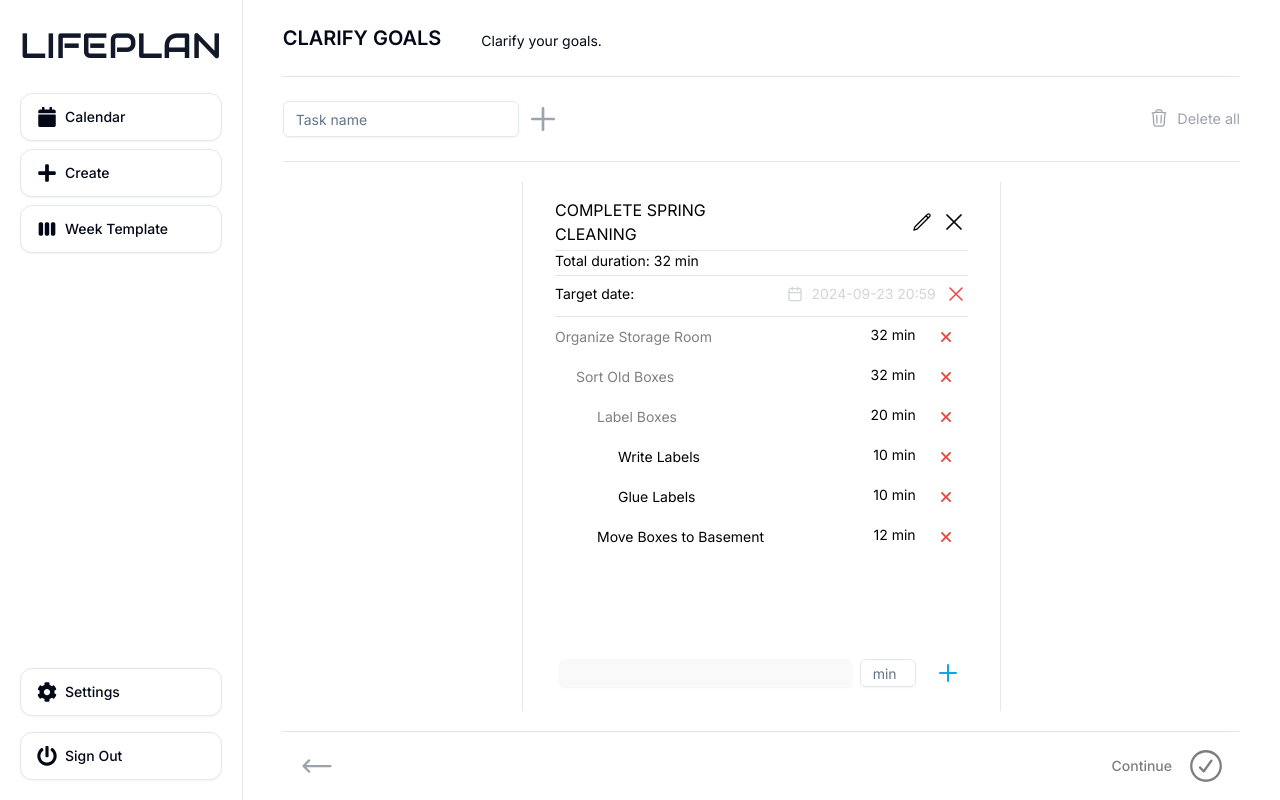
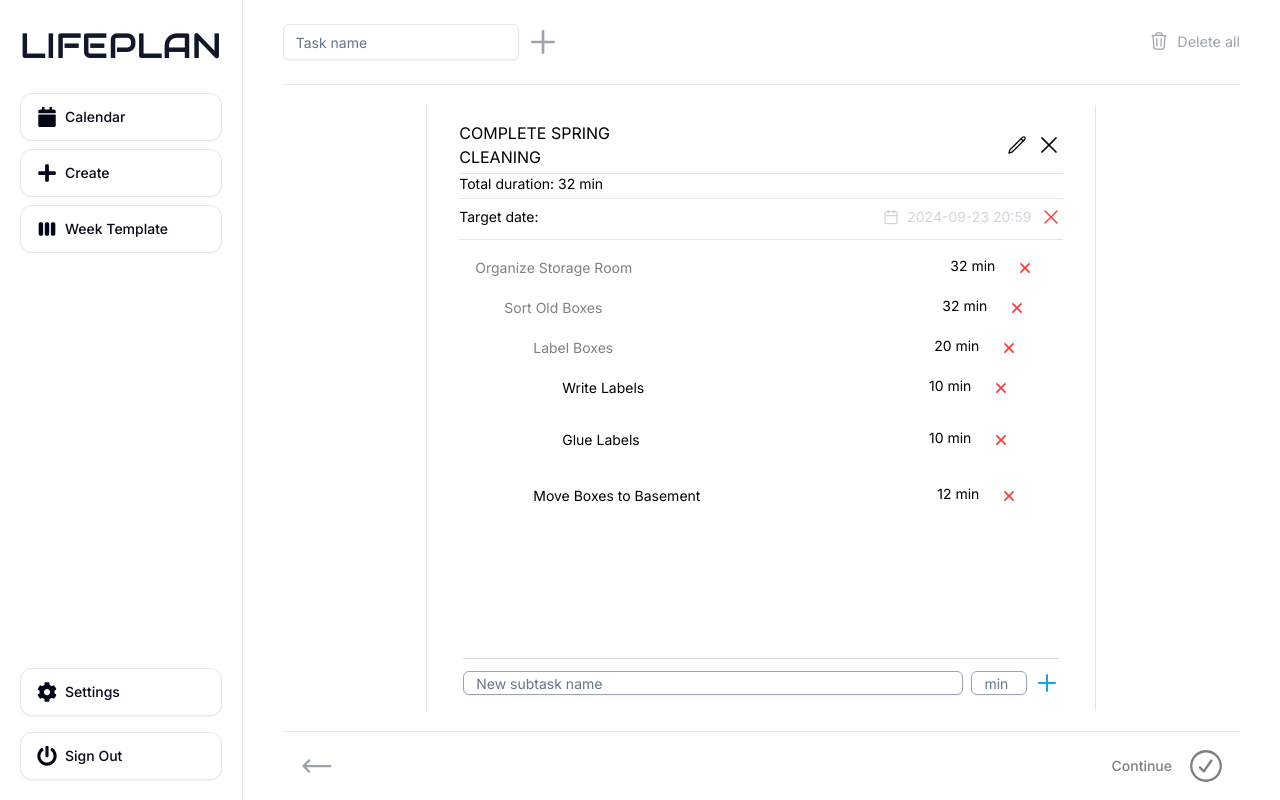
Before and after one commit to marcusryden92/lifeplan, a Next.js app: page /create/clarify-goals in a window 1280 px wide. Built offline with nearby package versions, Linux system fonts and the light colour scheme; no server answers.

Commit message:
Subtasks layout and styling

```diff
--- a/app/(protected)/create/clarify-goals/components/add-subtask.tsx
+++ b/app/(protected)/create/clarify-goals/components/add-subtask.tsx
@@ -10,9 +10,11 @@ import { getSubtasksFromId } from "@/utils/task-array-utils";
 const AddSubtask = ({
   task,
   parentId,
+  isMainParent,
 }: {
   task: Planner;
   parentId: string;
+  isMainParent?: boolean;
 }) => {
   const [taskDuration, setTaskDuration] = useState<number | undefined>(
     undefined
@@ -85,39 +87,42 @@ const AddSubtask = ({
   };
 
   return (
-    <div className="w-full my-2 mx-1 ">
-      <div className="flex gap-2 items-center">
+    <div
+      className={` mx-1 ${
+        isMainParent && "pt-3 border-t border-neutral-500 border-opacity-30 "
+      }`}
+    >
+      <div className="flex gap-2 items-center justify-end flex-shrink">
         <Input
           value={taskTitle}
           onChange={(e) => setTaskTitle(e.target.value)}
-          className={`bg-gray-200 bg-opacity-25 border-none m-0 text-sm h-auto ${
+          className={`bg-gray-20 bg-opacity-25 ${
+            !isMainParent && "max-w-[10rem]"
+          } border-gray-400 m-0 text-sm h-6 ${
             task.canInfluence ? "text-black" : ""
           }`}
           ref={getRef(parentId)} // Attach ref dynamically using parentId
+          placeholder="New subtask name"
         />
         <Input
           value={taskDuration || ""} // Ensure it's always a string
           onChange={(e) => setTaskDuration(Number(e.target.value))}
           placeholder={"min"}
-          className="w-14 h-7 text-sm text-black"
+          className="w-14 h-6 text-sm py-0 text-black border-gray-400"
           type="number"
           pattern="[0-9]*"
           ref={durationRef} // Attach ref to the duration input
           onKeyDown={(e) => handleKeyDown(e, parentId)} // Attach key down event with parentId
         />
-        <Button
-          size="xs"
-          variant="invisible"
+        <button
           onClick={() => {
             handleAddSubtask(parentId);
           }}
         >
           <HiOutlinePlus
-            className={`w-6 h-6 p-0 bg-none ${
-              checkGoalCompletion(parentId) ? "text-red-600" : "text-sky-500"
-            } hover:opacity-50`}
+            className={`w-6 h-6 p-0 bg-none text-sky-500 hover:opacity-50`}
           />
-        </Button>
+        </button>
       </div>
     </div>
   );
--- a/app/(protected)/create/clarify-goals/components/task-list.tsx
+++ b/app/(protected)/create/clarify-goals/components/task-list.tsx
@@ -34,20 +34,30 @@ const TaskItem = ({ taskArray, task, subtasks, onDelete }: TaskItemProps) => {
   }, [taskArray]);
 
   return (
-    <div className={`${itemFocused && "bg-blue-400"}`}>
+    <div
+      className={`${
+        itemFocused && "ring-2 ring-blue-400"
+      } rounded-xl px-2 pb-1`}
+    >
       {task.parentId && (
         <div
           className={`flex justify-between  items-center w-full text-sm py-2`}
         >
           <div
-            onClick={() => {
-              setItemFocused((prev) => !prev);
-            }}
-            className={`truncate flex-grow ${
+            className={`flex items-center justify-between flex-grow ${
               subtasks.length !== 0 && "opacity-50"
             }`}
           >
-            {task.title}
+            <span
+              onClick={() => {
+                setItemFocused((prev) => !prev);
+              }}
+              className="truncate"
+            >
+              {" "}
+              {task.title}{" "}
+            </span>
+            {itemFocused && <AddSubtask task={task} parentId={task.id} />}
           </div>
 
           <div className="text-sm text-black pl-2 flex flex-shrink-0 items-start justify-start space-x-2 min-w-[100px]">
@@ -67,9 +77,12 @@ const TaskItem = ({ taskArray, task, subtasks, onDelete }: TaskItemProps) => {
           </div>
         </div>
       )}{" "}
-      {itemFocused && <AddSubtask task={task} parentId={task.id} />}
       {subtasks.length > 0 && (
-        <div className={task.parentId ? "pl-5 border-white border-l" : ""}>
+        <div
+          className={
+            task.parentId ? "pl-5 space-y-2 border-white border-l" : ""
+          }
+        >
           {subtasks.map((subtask) => (
             <TaskList key={subtask.id} id={subtask.id} />
           ))}
--- a/app/(protected)/create/clarify-goals/page.tsx
+++ b/app/(protected)/create/clarify-goals/page.tsx
@@ -215,10 +215,10 @@ export default function TasksPage() {
 
   return (
     <div className="flex flex-col lg:overflow-hidden w-full h-full   bg-opacity-95 px-10">
-      <CardHeader className="flex flex-row border-b px-0 py-6 space-x-10 items-center">
+      {/* <CardHeader className="flex flex-row border-b px-0 py-6 space-x-10 items-center">
         <p className="text-xl font-semibold">CLARIFY GOALS</p>
         <p className="text-sm text-center">Clarify your goals.</p>
-      </CardHeader>
+      </CardHeader> */}
       <CardContent className="px-0 py-6 border-b flex items-center justify-between">
         <AddItemForm />
         <button
@@ -233,7 +233,7 @@ export default function TasksPage() {
 
       <div className="overflow-x-auto py-5 flex-grow flex items-start justify-center flex-wrap content-start no-scrollbar ">
         <Carousel
-          className="w-1/2 h-full"
+          className="w-[70%] h-full"
           onIndexChange={(currentIndex: number | undefined) => {
             setCarouselIndex(currentIndex);
           }}
@@ -351,11 +351,11 @@ export default function TasksPage() {
 
                       {/* // SUBTASKS LIST */}
 
-                      <div className="flex overflow-y-scroll w-full no-scrollbar flex-grow">
+                      <div className="flex py-2 overflow-y-scroll w-full no-scrollbar flex-grow">
                         <TaskList id={task.id} />
                       </div>
 
-                      <AddSubtask task={task} parentId={task.id} />
+                      <AddSubtask task={task} parentId={task.id} isMainParent />
                     </>
                   </div>
                 </CarouselItem>
```
